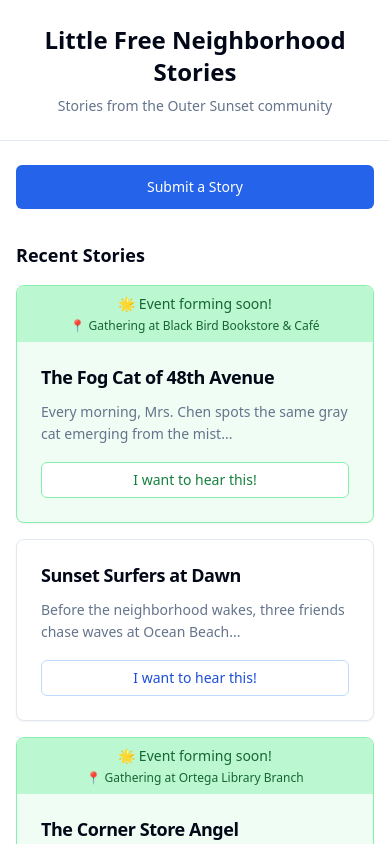
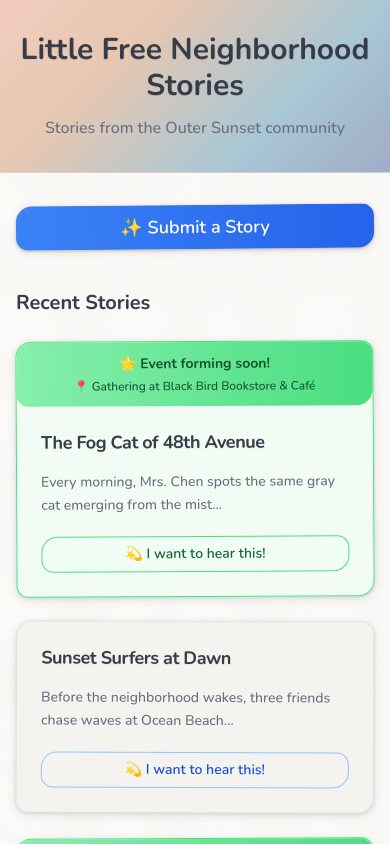
Before and after one commit to The-Relational-Technology-Project/sunset-story-boxes, a React (Vite) app: page / in a window 390 px wide. Shown: the top 844 px of the page. Built offline with nearby package versions, Linux system fonts and the light colour scheme.

Commit message:
Style app with Outer Sunset theme
Apply muted ocean and sunset tones, a rounded typeface, and a cozy, handmade aesthetic. Maintain mobile-first usability.

```diff
--- a/src/index.css
+++ b/src/index.css
@@ -1,3 +1,5 @@
+
+@import url('https://fonts.googleapis.com/css2?family=Nunito:wght@300;400;500;600;700&display=swap');
 @tailwind base;
 @tailwind components;
 @tailwind utilities;
@@ -6,89 +8,83 @@
 
 @layer base {
   :root {
-    --background: 0 0% 100%;
-    --foreground: 222.2 84% 4.9%;
+    --background: 45 25% 97%;
+    --foreground: 220 15% 25%;
 
-    --card: 0 0% 100%;
-    --card-foreground: 222.2 84% 4.9%;
+    --card: 40 15% 95%;
+    --card-foreground: 220 15% 25%;
 
-    --popover: 0 0% 100%;
-    --popover-foreground: 222.2 84% 4.9%;
+    --popover: 40 15% 95%;
+    --popover-foreground: 220 15% 25%;
 
-    --primary: 222.2 47.4% 11.2%;
-    --primary-foreground: 210 40% 98%;
+    --primary: 200 35% 55%;
+    --primary-foreground: 0 0% 98%;
 
-    --secondary: 210 40% 96.1%;
-    --secondary-foreground: 222.2 47.4% 11.2%;
+    --secondary: 35 25% 88%;
+    --secondary-foreground: 220 15% 25%;
 
-    --muted: 210 40% 96.1%;
-    --muted-foreground: 215.4 16.3% 46.9%;
+    --muted: 35 20% 90%;
+    --muted-foreground: 220 10% 45%;
 
-    --accent: 210 40% 96.1%;
-    --accent-foreground: 222.2 47.4% 11.2%;
+    --accent: 15 65% 75%;
+    --accent-foreground: 220 15% 25%;
 
-    --destructive: 0 84.2% 60.2%;
+    --destructive: 0 65% 60%;
     --destructive-foreground: 210 40% 98%;
 
-    --border: 214.3 31.8% 91.4%;
-    --input: 214.3 31.8% 91.4%;
-    --ring: 222.2 84% 4.9%;
+    --border: 35 15% 85%;
+    --input: 35 15% 85%;
+    --ring: 200 35% 55%;
 
-    --radius: 0.5rem;
+    --radius: 0.75rem;
 
-    --sidebar-background: 0 0% 98%;
-
-    --sidebar-foreground: 240 5.3% 26.1%;
-
-    --sidebar-primary: 240 5.9% 10%;
-
+    --sidebar-background: 40 15% 95%;
+    --sidebar-foreground: 220 15% 25%;
+    --sidebar-primary: 200 35% 55%;
     --sidebar-primary-foreground: 0 0% 98%;
-
-    --sidebar-accent: 240 4.8% 95.9%;
-
-    --sidebar-accent-foreground: 240 5.9% 10%;
-
-    --sidebar-border: 220 13% 91%;
-
-    --sidebar-ring: 217.2 91.2% 59.8%;
+    --sidebar-accent: 35 25% 88%;
+    --sidebar-accent-foreground: 220 15% 25%;
+    --sidebar-border: 35 15% 85%;
+    --sidebar-ring: 200 35% 55%;
   }
 
   .dark {
-    --background: 222.2 84% 4.9%;
-    --foreground: 210 40% 98%;
+    --background: 220 25% 12%;
+    --foreground: 35 20% 85%;
 
-    --card: 222.2 84% 4.9%;
-    --card-foreground: 210 40% 98%;
+    --card: 220 20% 15%;
+    --card-foreground: 35 20% 85%;
 
-    --popover: 222.2 84% 4.9%;
-    --popover-foreground: 210 40% 98%;
+    --popover: 220 20% 15%;
+    --popover-foreground: 35 20% 85%;
 
-    --primary: 210 40% 98%;
-    --primary-foreground: 222.2 47.4% 11.2%;
+    --primary: 200 35% 65%;
+    --primary-foreground: 220 25% 12%;
 
-    --secondary: 217.2 32.6% 17.5%;
-    --secondary-foreground: 210 40% 98%;
+    --secondary: 220 15% 20%;
+    --secondary-foreground: 35 20% 85%;
 
-    --muted: 217.2 32.6% 17.5%;
-    --muted-foreground: 215 20.2% 65.1%;
+    --muted: 220 15% 18%;
+    --muted-foreground: 35 10% 60%;
 
-    --accent: 217.2 32.6% 17.5%;
-    --accent-foreground: 210 40% 98%;
+    --accent: 15 45% 55%;
+    --accent-foreground: 35 20% 85%;
 
-    --destructive: 0 62.8% 30.6%;
-    --destructive-foreground: 210 40% 98%;
+    --destructive: 0 45% 50%;
+    --destructive-foreground: 35 20% 85%;
 
-    --border: 217.2 32.6% 17.5%;
-    --input: 217.2 32.6% 17.5%;
-    --ring: 212.7 26.8% 83.9%;
-    --sidebar-background: 240 5.9% 10%;
-    --sidebar-foreground: 240 4.8% 95.9%;
-    --sidebar-primary: 224.3 76.3% 48%;
-    --sidebar-primary-foreground: 0 0% 100%;
-    --sidebar-accent: 240 3.7% 15.9%;
-    --sidebar-accent-foreground: 240 4.8% 95.9%;
-    --sidebar-border: 240 3.7% 15.9%;
-    --sidebar-ring: 217.2 91.2% 59.8%;
+    --border: 220 15% 22%;
+    --input: 220 15% 22%;
+    --ring: 200 35% 65%;
+
+    --sidebar-background: 220 20% 15%;
+    --sidebar-foreground: 35 20% 85%;
+    --sidebar-primary: 200 35% 65%;
+    --sidebar-primary-foreground: 220 25% 12%;
+    --sidebar-accent: 220 15% 20%;
+    --sidebar-accent-foreground: 35 20% 85%;
+    --sidebar-border: 220 15% 22%;
+    --sidebar-ring: 200 35% 65%;
   }
 }
 
@@ -99,5 +95,67 @@
 
   body {
     @apply bg-background text-foreground;
+    font-family: 'Nunito', -apple-system, BlinkMacSystemFont, 'Segoe UI', 'Roboto', sans-serif;
   }
 }
+
+/* Custom background texture */
+.fog-texture {
+  background-image:
+    radial-gradient(circle at 25% 25%, rgba(255, 255, 255, 0.3) 0%, transparent 50%),
+    radial-gradient(circle at 75% 75%, rgba(255, 255, 255, 0.2) 0%, transparent 50%),
+    radial-gradient(circle at 50% 50%, rgba(255, 255, 255, 0.1) 0%, transparent 50%);
+  background-size: 100px 100px, 150px 150px, 200px 200px;
+  background-position: 0 0, 50px 50px, 100px 100px;
+}
+
+/* Handmade button styling */
+.handmade-button {
+  position: relative;
+  transform: rotate(-0.5deg);
+  box-shadow: 0 2px 8px rgba(0, 0, 0, 0.1), 0 1px 3px rgba(0, 0, 0, 0.2);
+}
+
+.handmade-button:hover {
+  transform: rotate(0deg) scale(1.02);
+  transition: all 0.2s ease-in-out;
+}
+
+/* Card styling with slight imperfection */
+.story-card {
+  transform: rotate(0.2deg);
+  box-shadow: 0 3px 12px rgba(0, 0, 0, 0.08), 0 1px 4px rgba(0, 0, 0, 0.1);
+}
+
+.story-card:nth-child(even) {
+  transform: rotate(-0.3deg);
+}
+
+.story-card:hover {
+  transform: rotate(0deg) translateY(-2px);
+  transition: all 0.3s ease-in-out;
+}
+
+/* Organic rounded corners */
+.organic-rounded {
+  border-radius: 1rem 0.75rem 1rem 0.75rem;
+}
+
+/* Sunset gradient for headers */
+.sunset-gradient {
+  background: linear-gradient(135deg,
+    hsl(15, 65%, 85%) 0%,
+    hsl(25, 55%, 80%) 30%,
+    hsl(200, 35%, 75%) 70%,
+    hsl(220, 25%, 70%) 100%);
+}
+
+/* Fuschia accent */
+.fuschia-accent {
+  color: hsl(320, 60%, 65%);
+}
+
+/* Cozy text shadow */
+.cozy-text {
+  text-shadow: 0 1px 2px rgba(0, 0, 0, 0.05);
+}
--- a/src/pages/Index.tsx
+++ b/src/pages/Index.tsx
@@ -105,30 +105,30 @@ const Index = () => {
   };
 
   return (
-    <div className="min-h-screen bg-background">
+    <div className="min-h-screen bg-background fog-texture">
       {/* Header */}
-      <header className="bg-white border-b px-4 py-6">
+      <header className="sunset-gradient border-b border-border/50 px-4 py-8">
         <div className="max-w-md mx-auto text-center">
-          <h1 className="text-2xl font-bold text-foreground mb-2">
+          <h1 className="text-3xl font-bold text-foreground mb-3 cozy-text">
             Little Free Neighborhood Stories
           </h1>
-          <p className="text-muted-foreground text-sm">
+          <p className="text-muted-foreground text-base font-medium">
             Stories from the Outer Sunset community
           </p>
         </div>
       </header>
 
       {/* Main Content */}
-      <main className="max-w-md mx-auto px-4 py-6">
+      <main className="max-w-md mx-auto px-4 py-8">
         {/* Submit Story Button */}
-        <div className="mb-8">
+        <div className="mb-10">
           <Dialog open={isDialogOpen} onOpenChange={setIsDialogOpen}>
             <DialogTrigger asChild>
               <Button
                 size="lg"
-                className="w-full bg-blue-600 hover:bg-blue-700 text-white font-medium py-4"
+                className="w-full handmade-button organic-rounded bg-gradient-to-r from-blue-500 to-blue-600 hover:from-blue-600 hover:to-blue-700 text-white font-semibold py-5 text-lg shadow-lg"
               >
-                Submit a Story
+                ✨ Submit a Story
               </Button>
             </DialogTrigger>
             <StorySubmissionForm
@@ -139,48 +139,48 @@ const Index = () => {
         </div>
 
         {/* Stories Section */}
-        <div className="space-y-4">
-          <h2 className="text-lg font-semibold text-foreground mb-4">
+        <div className="space-y-6">
+          <h2 className="text-xl font-bold text-foreground mb-6 cozy-text">
             Recent Stories
           </h2>
 
-          {stories.map((story) => (
+          {stories.map((story, index) => (
             <Card
               key={story.id}
-              className={`bg-white border shadow-sm ${
-                story.interestCount >= 5 ? 'border-green-300 bg-green-50' : ''
+              className={`story-card organic-rounded bg-card border shadow-md ${
+                story.interestCount >= 5 ? 'border-green-400 bg-green-50/80' : 'border-border/60'
               }`}
             >
               {story.interestCount >= 5 && (
-                <div className="bg-green-200 text-green-800 text-center py-2 px-4 text-sm font-medium rounded-t-lg">
+                <div className="bg-gradient-to-r from-green-300 to-green-400 text-green-900 text-center py-3 px-4 text-sm font-bold organic-rounded rounded-b-none">
                   🌟 Event forming soon!
                   {story.venue && (
-                    <div className="text-xs mt-1">
+                    <div className="text-xs mt-1 font-medium">
                       📍 Gathering at {story.venue}
                     </div>
                   )}
                 </div>
               )}
-              <CardHeader className="pb-3">
-                <CardTitle className="text-lg font-semibold text-foreground leading-tight">
+              <CardHeader className="pb-4">
+                <CardTitle className="text-lg font-bold text-foreground leading-snug cozy-text">
                   {story.title}
                 </CardTitle>
               </CardHeader>
               <CardContent className="pt-0">
-                <p className="text-muted-foreground text-sm mb-4 leading-relaxed">
+                <p className="text-muted-foreground text-sm mb-5 leading-relaxed font-medium">
                   {story.teaser}
                 </p>
                 <Button
                   variant="outline"
                   size="sm"
-                  className={`w-full ${
+                  className={`w-full organic-rounded font-semibold transition-all duration-200 ${
                     story.interestCount >= 5
-                      ? 'border-green-300 text-green-700 hover:bg-green-100'
-                      : 'border-blue-200 text-blue-700 hover:bg-blue-50'
+                      ? 'border-green-400 text-green-800 hover:bg-green-100 bg-green-50'
+                      : 'border-blue-300 text-blue-700 hover:bg-blue-50 bg-blue-25'
                   }`}
                   onClick={() => handleInterestClick(story.id)}
                 >
-                  I want to hear this!
+                  💫 I want to hear this!
                 </Button>
               </CardContent>
             </Card>
@@ -189,10 +189,10 @@ const Index = () => {
       </main>
 
       {/* Footer */}
-      <footer className="bg-gray-50 border-t mt-12 px-4 py-6">
+      <footer className="bg-muted/50 border-t border-border/50 mt-16 px-4 py-8">
         <div className="max-w-md mx-auto text-center">
-          <p className="text-xs text-muted-foreground">
-            Connected to Little Free Libraries in the Outer Sunset
+          <p className="text-sm text-muted-foreground font-medium cozy-text">
+            🌊 Connected to Little Free Libraries in the Outer Sunset
           </p>
         </div>
       </footer>
```
Also changed, not shown: src/components/InterestAlertForm.tsx (+18 -18 lines), src/components/StorySubmissionForm.tsx (+31 -27 lines).
